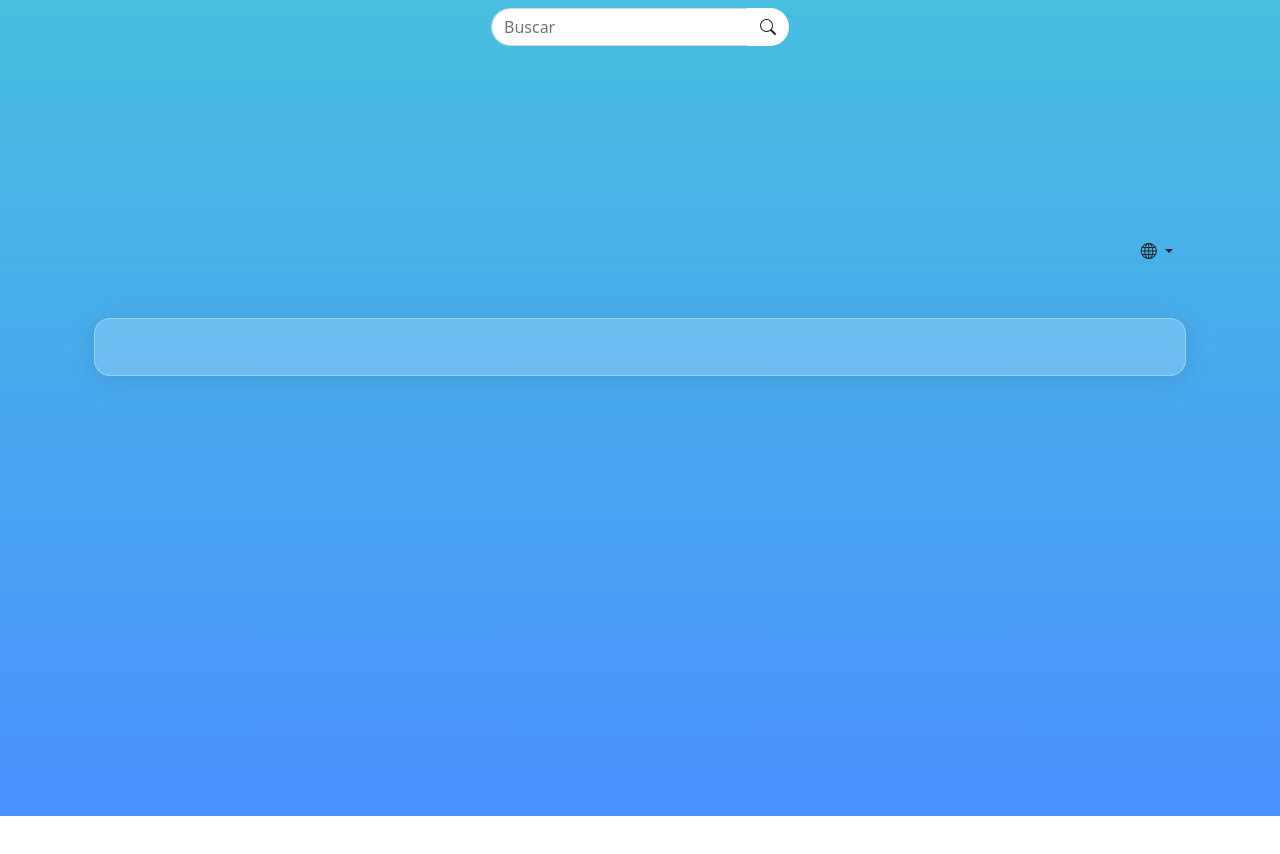
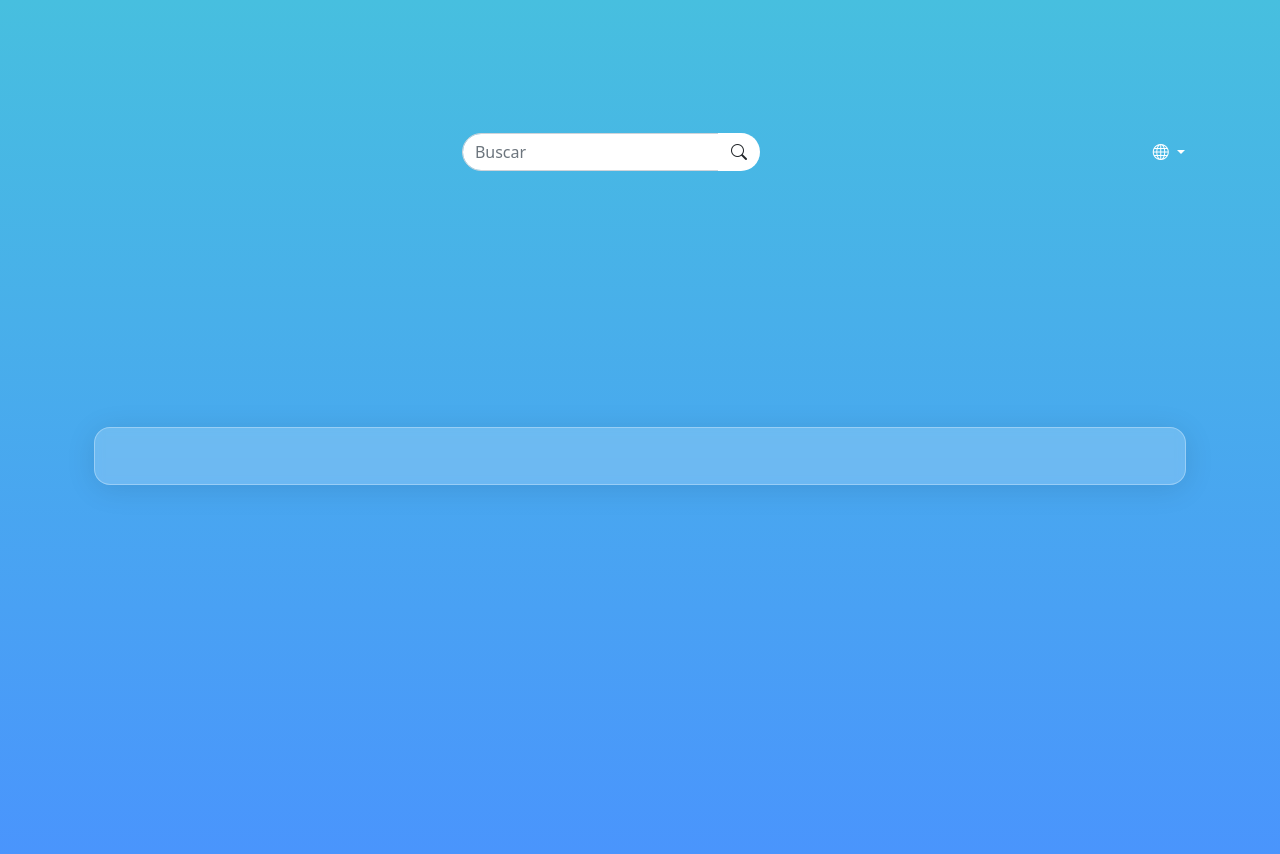
Before and after one commit to ikerls/weather-app, a website: page index.html in a window 1280 px wide. Before the commit the page ends 816 px from the top, so only its background shows below. Drawn offline with nearby package versions, Linux system fonts and the light colour scheme.

Commit message:
correcion del height de las secciones

```diff
--- a/assets/sass/base/_layout.scss
+++ b/assets/sass/base/_layout.scss
@@ -1,11 +1,16 @@
 #princiapl {
-  height: 70vh;
+  height: 60vh;
+}
+nav {
+  height: 10vh;
+  margin-top: 10%;
 }
 body {
   background-image: linear-gradient(
     rgba(71, 191, 223, 1),
     rgba(74, 145, 255, 1)
   );
+  overflow: hidden;
 }
 #temps {
   height: 30vh;
--- a/index.html
+++ b/index.html
@@ -16,7 +16,7 @@
   <body>
     <!--  seccion principal-->
     <header class="container" id="img">
-      <nav class="navbar fixed-top">
+      <nav class="navbar">
         <div class="flex-row mx-auto d-flex">
           <form class="d-flex" name="busquedaCiudad">
             <div class="input-group">
@@ -33,12 +33,7 @@
             </div>
           </form>
         </div>
-      </nav>
-      <section
-        class="container d-flex flex-column justify-content-center"
-        id="princiapl"
-      >
-        <div class="mt-5 d-flex justify-content-end">
+        <div class="d-flex">
           <div class="dropdown">
             <button
               class="btn dropdown-toggle"
@@ -46,6 +41,7 @@
               id="dropdownMenuButton1"
               data-bs-toggle="dropdown"
               aria-expanded="false"
+              style="color: white"
             >
               <i class="bi bi-globe"></i>
             </button>
@@ -74,6 +70,11 @@
             </ul>
           </div>
         </div>
+      </nav>
+      <section
+        class="container d-flex flex-column justify-content-center"
+        id="princiapl"
+      >
         <div
           class="mt-5  d-flex flex-column justify-content-center align-items-center"
           id="tiempo"
```
Also changed, not shown: assets/css/main.css, 1 other file.
